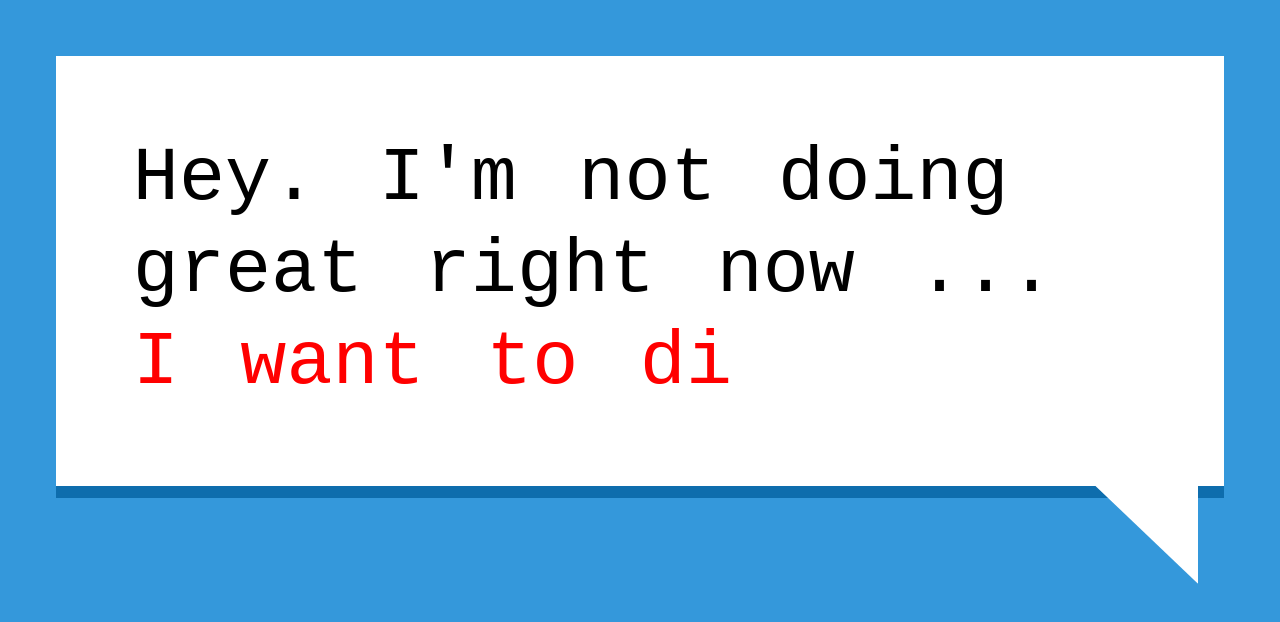
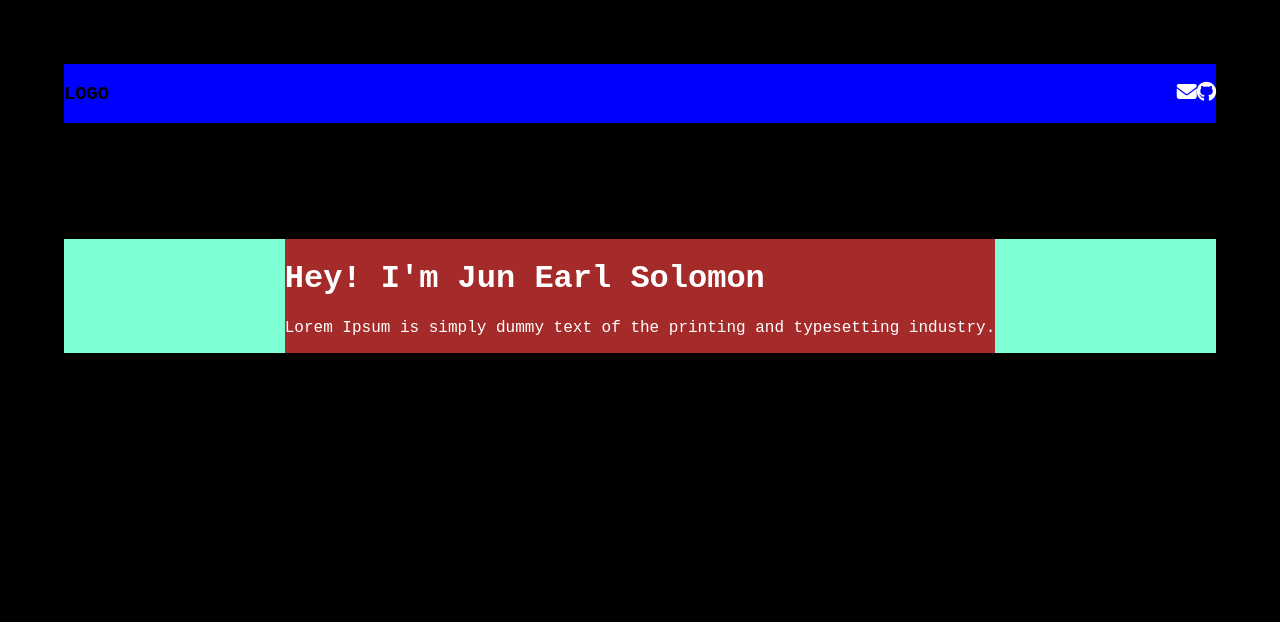
Before and after one commit to Sorumoru/Perso-Webo, a website: page index.html in a window 1280 px wide. Drawn offline with nearby package versions, Linux system fonts and the light colour scheme.

Commit message:
restart process

```diff
--- a/index.html
+++ b/index.html
@@ -2,26 +2,48 @@
 <html lang="en">
 
 <head>
-    <meta charset="UTF-8">
-    <meta http-equiv="X-UA-Compatible" content="IE=edge">
-    <meta name="viewport" content="width=device-width, initial-scale=1.0">
-    <title>Document</title>
+  <meta charset="UTF-8">
+  <meta http-equiv="X-UA-Compatible" content="IE=edge">
+  <meta name="viewport" content="width=device-width, initial-scale=1.0">
+  <title>Document</title>
 
-    <link rel="stylesheet" href="style.css" />
+  <link rel="stylesheet" href="style.css" />
 </head>
 
 <body>
-    <!-- text gets injected here -->
-    <div class="text">
 
-        <!-- text gets injected here -->
+  <header class="header-container">
+    <div>
+      <h3>LOGO</h3>
+    </div>
+    <div class="socials">
+      <div>
+        <i class="fa-solid fa-envelope fa-lg" style="color: #ffffff;"></i>
+      </div>
+      <div>
 
-        <svg class="corner" viewBox="0 0 65 62" fill="none" xmlns="http://www.w3.org/2000/svg">
-            <path d="M35 3.5L65 6.5V62L0 0L35 3.5Z" fill="white" />
-        </svg>
+      </div>
+      <div>
+        <i class="fa-brands fa-github fa-lg" style="color: #ffffff;"></i>
+      </div>
     </div>
+  </header>
 
-    <script src="script.js"></script>
+  <div class="container">
+    <div class="content">
+      <h1 class="fade-in-1">Hey! I'm Jun Earl Solomon</h1>
+      <p class="fade-in-2">Lorem Ipsum is simply dummy text of the printing and typesetting industry.</p>
+    </div>
+  </div>
+
+
+  </div>
+
+
+
+  <script src="https://ajax.googleapis.com/ajax/libs/jquery/3.6.3/jquery.min.js%22%3E"></script>
+  <script src="https://kit.fontawesome.com/63b1f7e9c0.js" crossorigin="anonymous"></script>
+  <script src=" script.js"></script>
 </body>
 
 </html>
--- a/script.js
+++ /dev/null
@@ -1,54 +0,0 @@
-// https://www.youtube.com/watch?v=8i2K7uwh124&t=713s
-var container = document.querySelector(".text");
-
-var speeds = {
-    pause: 500,
-    slow: 200,
-    normal: 100,
-    fast: 20
-};
-
-var textLines = [
-    { string: "Hey.", speed: speeds.normal },
-    { string: "I'm not doing great right now", speed: speeds.normal },
-    { string: "...", speed: speeds.slow },
-    { string: "I want to die.", speed: speeds.slow, classes: ["red"] }
-];
-
-var characters = [];
-textLines.forEach((line, index) => {
-
-    if (index < textLines.length - 1) {
-        line.string += " ";
-    }
-
-    line.string.split("").forEach(character => {
-        var span = document.createElement("span");
-        span.textContent = character;
-        container.appendChild(span);
-        characters.push({
-            span: span,
-            isSpace: character === " ",
-            delayAfter: line.speed,
-            classes: line.classes || []
-        })
-    })
-})
-
-function revealOneCharacter(list) {
-    var next = list.splice(0, 1)[0];
-    next.span.classList.add("revealed");
-    next.classes.forEach((c) => {
-        next.span.classList.add(c);
-    })
-
-    var delay = next.isSpace ? 0 : next.delayAfter;
-
-    if (list.length > 0) {
-        setTimeout(function() {
-            revealOneCharacter(list);
-        }, delay)
-    }
-};
-
-revealOneCharacter(characters);
--- a/style.css
+++ b/style.css
@@ -1,37 +1,59 @@
-.text span {
+body {
+  /* set a height so the container takes up the full viewport */
+  background: black;
+  font-family: 'Sora', monospace;
+  margin: 0;
+  padding: 5%;
+}
+
+h1,
+p {
+  color: white;
+  text-align: justify;
+}
+
+.header-container {
+  background-color: blue;
+  display: flex;
+  justify-content: space-between;
+}
+
+.socials {
+  display: flex;
+  align-items: center;
+}
+
+.container {
+  display: flex;
+  justify-content: center;
+  align-items: center;
+  /* set a height so the container takes up the full viewport */
+  margin-top: 10%;
+  background-color: aquamarine;
+}
+
+.content {
+  background-color: brown;
+  justify-content: center;
+  text-align: center;
+}
+
+.fade-in-1 {
+  opacity: 0;
+  animation: fade-in 2s ease forwards;
+}
+
+.fade-in-2 {
+  opacity: 0;
+  animation: fade-in 5s ease forwards;
+}
+
+@keyframes fade-in {
+  from {
     opacity: 0;
- }
- .text span.revealed {
+  }
+
+  to {
     opacity: 1;
- }
- .text span.green {
-    color: #27ae60;
- }
- .text span.red {
-    color: #ff0000;
- }
-
-
- /* Demo styles */
- body {
-    background: #3498db;
-    padding: 3em;
-    font-family: 'Sora', monospace;
- }
- .text {
-    font-size: 6vw;
-    word-spacing: 0.2em;
-    margin: 0 auto;
-    background: #fff;
-    padding: 1em;
-    border-bottom: 1vw solid #0e6dad;
-    position:relative;
-    line-height: 1.2em;
- }
- .corner {
-    position:absolute;
-    width: 10vw;
-    right:2vw;
-    bottom:0;
-    transform: translateY(80%);
- }
+  }
+}
```
Also changed, not shown: package.json (line endings or trailing spaces), 1 other file.
